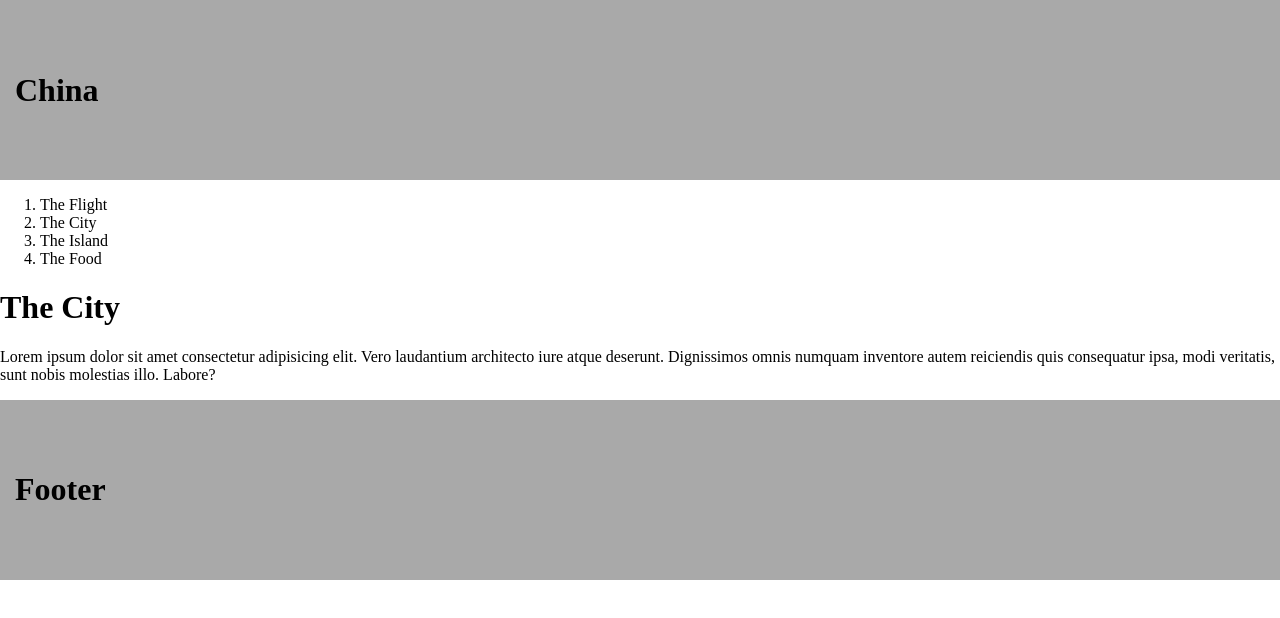
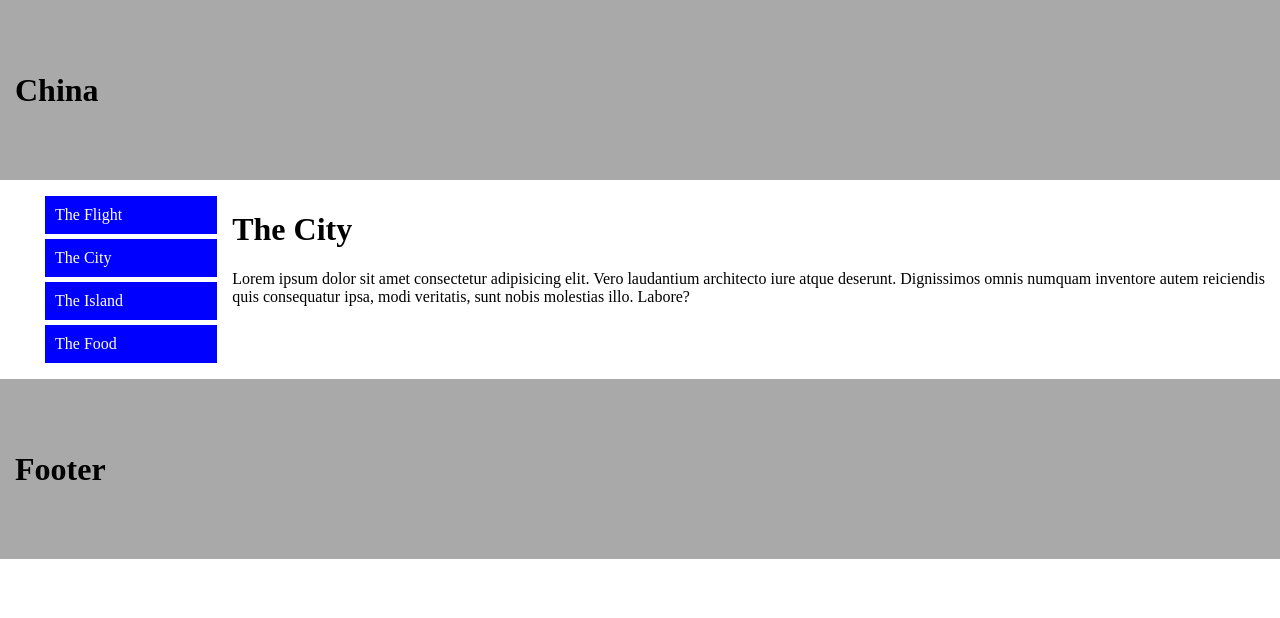
Before and after one commit to hamza-aamir-1/SMIT_Planning_Structure_using_CSS, a plain HTML site: page index.html in a window 1280 px wide. Drawn offline with Linux system fonts and the light colour scheme.

Commit message:
finalizing

```diff
--- a/index.html
+++ b/index.html
@@ -16,16 +16,16 @@
 
         <main id="mainContent">
             <div class="main-list-box">
-                <ol class="main-list">
+                <ul>
                     <li>The Flight</li>
                     <li>The City</li>
                     <li>The Island</li>
                     <li>The Food</li>
-                </ol>
+                </ul>
             </div>
             <div class="main-text-box">
-                <h1 class="main-heading">The City</h1>
-                <p class="main-paragraph">Lorem ipsum dolor sit amet consectetur adipisicing elit. Vero laudantium architecto iure atque deserunt. Dignissimos omnis numquam inventore autem reiciendis quis consequatur ipsa, modi veritatis, sunt nobis molestias illo. Labore?</p>
+                <h1>The City</h1>
+                <p >Lorem ipsum dolor sit amet consectetur adipisicing elit. Vero laudantium architecto iure atque deserunt. Dignissimos omnis numquam inventore autem reiciendis quis consequatur ipsa, modi veritatis, sunt nobis molestias illo. Labore?</p>
             </div>
         </main>
 
--- a/style.css
+++ b/style.css
@@ -2,10 +2,28 @@ body{
     margin: 0px;
     padding: 0px;
 }
-header, footer{
+#header, #footer{
     height: 150px;
     background-color: darkgray;
     display: flex;
     align-items: center;
     padding: 15px;
 }
+#mainContent{
+    display: flex;
+}
+.main-list-box{
+    width: 25%;
+    /* background-color: blue; */
+}
+.main-list-box ul li{
+    background-color: blue;
+    list-style: none;
+    color: white;
+    margin: 5px;
+    padding: 10px;
+
+}
+.main-text-box{
+    padding: 10px;
+}
```
